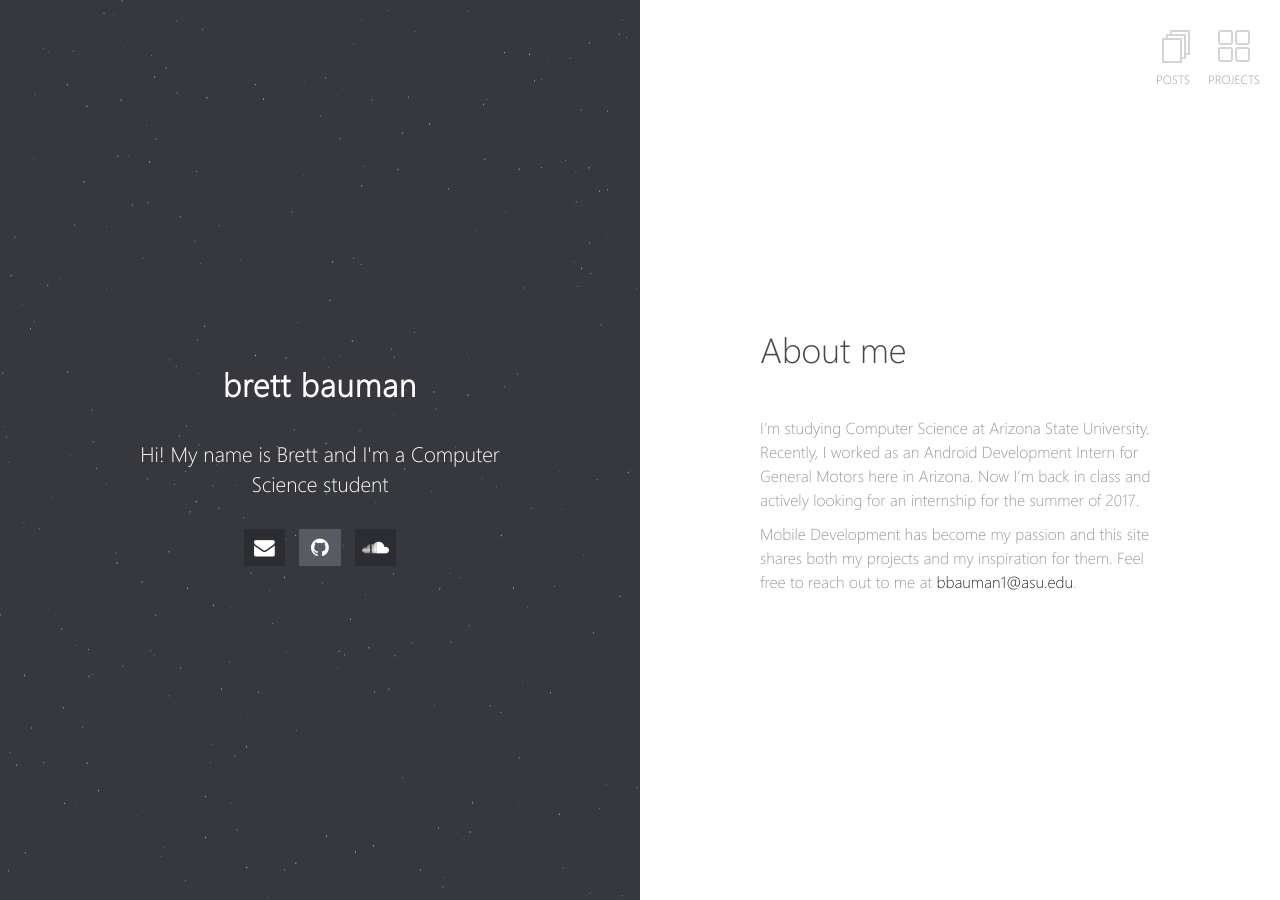
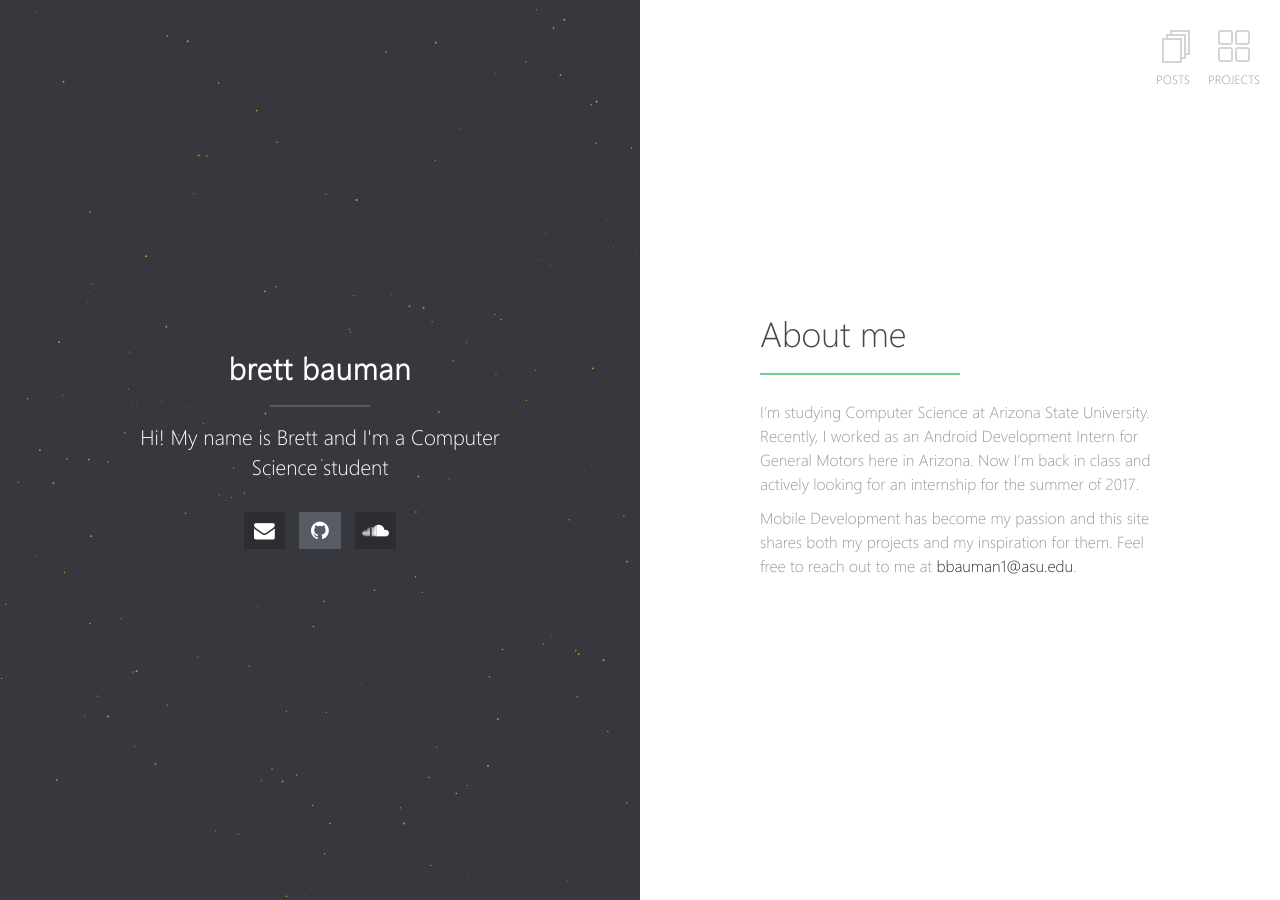
Before and after one commit to bbauman1/bbauman1.github.io, a Jekyll site: the page built from index.md, in a window 1280 px wide. Built offline with Jekyll 4.4.1, drawn with Linux system fonts in a browser that asks for light colours.

```diff
--- a/_layouts/home.html
+++ b/_layouts/home.html
@@ -10,7 +10,7 @@ layout: compress
   <div class="block-left">
     <div class="content">
       <div class="main-info">
-      <!--  <a href="{{ site.url }}" class="logo"><img src="{{ site.url }}/images/{{ site.logo }}"></a> -->
+       <!-- <a href="{{ site.url }}" class="logo"><img src="{{ site.url }}/images/{{ site.logo }}"></a> -->
         <h1>
           {{ site.title }}
         </h1>
--- a/assets/_sass/_site.scss
+++ b/assets/_sass/_site.scss
@@ -300,9 +300,7 @@ canvas {
   max-width: 400px;
   width: 100%;
   margin: 0 auto;
-  h1 {
-    text-transform: none;
-  }
+  h1,
   h2 {
     font-size: 30px;
     position: relative;
--- a/assets/js/canvas.js
+++ b/assets/js/canvas.js
@@ -1,7 +1,64 @@
-$(function(){var canvas=document.querySelector('canvas'),ctx=canvas.getContext('2d'),color='#72cc96';canvas.width=window.innerWidth;canvas.height=window.innerHeight;canvas.style.display='block';ctx.fillStyle=color;ctx.lineWidth=.1;ctx.strokeStyle=color;var mousePosition={x:30*canvas.width/100,y:30*canvas.height/100};var dots={nb:500,distance:80,d_radius:150,array:[]};function Dot(){this.x=Math.random()*canvas.width;this.y=Math.random()*canvas.height;this.vx=-.5+Math.random();this.vy=-.5+Math.random();this.radius=Math.random();}
-Dot.prototype={create:function(){ctx.beginPath();ctx.arc(this.x,this.y,this.radius,0,Math.PI*2,false);ctx.fill();},animate:function(){for(i=0;i<dots.nb;i++){var dot=dots.array[i];if(dot.y<0||dot.y>canvas.height){dot.vx=dot.vx;dot.vy=-dot.vy;}
-else if(dot.x<0||dot.x>canvas.width){dot.vx=-dot.vx;dot.vy=dot.vy;}
-dot.x+=dot.vx;dot.y+=dot.vy;}},line:function(){for(i=0;i<dots.nb;i++){for(j=0;j<dots.nb;j++){i_dot=dots.array[i];j_dot=dots.array[j];}}}};function createDots(){ctx.clearRect(0,0,canvas.width,canvas.height);for(i=0;i<dots.nb;i++){dots.array.push(new Dot());dot=dots.array[i];dot.create();}
-dot.line();dot.animate();}
-$('canvas').on('mousemove mouseleave',function(e){if(e.type=='mousemove'){mousePosition.x=e.pageX;mousePosition.y=e.pageY;}
-if(e.type=='mouseleave'){mousePosition.x=canvas.width/2;mousePosition.y=canvas.height/2;}});setInterval(createDots,1000/30);});
+// $(function(){var canvas=document.querySelector('canvas'),ctx=canvas.getContext('2d'),color='#72cc96';canvas.width=window.innerWidth;canvas.height=window.innerHeight;canvas.style.display='block';ctx.fillStyle=color;ctx.lineWidth=.1;ctx.strokeStyle=color;var mousePosition={x:30*canvas.width/100,y:30*canvas.height/100};var dots={nb:500,distance:80,d_radius:150,array:[]};function Dot(){this.x=Math.random()*canvas.width;this.y=Math.random()*canvas.height;this.vx=-.5+Math.random();this.vy=-.5+Math.random();this.radius=Math.random();}
+// Dot.prototype={create:function(){ctx.beginPath();ctx.arc(this.x,this.y,this.radius,0,Math.PI*2,false);ctx.fill();},animate:function(){for(i=0;i<dots.nb;i++){var dot=dots.array[i];if(dot.y<0||dot.y>canvas.height){dot.vx=dot.vx;dot.vy=-dot.vy;}
+// else if(dot.x<0||dot.x>canvas.width){dot.vx=-dot.vx;dot.vy=dot.vy;}
+// dot.x+=dot.vx;dot.y+=dot.vy;}},line:function(){for(i=0;i<dots.nb;i++){for(j=0;j<dots.nb;j++){i_dot=dots.array[i];j_dot=dots.array[j];}}}};function createDots(){ctx.clearRect(0,0,canvas.width,canvas.height);for(i=0;i<dots.nb;i++){dots.array.push(new Dot());dot=dots.array[i];dot.create();}
+// dot.line();dot.animate();}
+// $('canvas').on('mousemove mouseleave',function(e){if(e.type=='mousemove'){mousePosition.x=e.pageX;mousePosition.y=e.pageY;}
+// if(e.type=='mouseleave'){mousePosition.x=canvas.width/2;mousePosition.y=canvas.height/2;}});setInterval(createDots,1000/30);});
+
+$(function() {
+  'use strict';
+
+  var canvas = document.querySelector('canvas'),
+    context = canvas.getContext('2d'),
+    color = '#98B232',
+    count = 250,
+    flakes = [];
+
+  canvas.width = window.innerWidth / 2;
+  canvas.height = window.innerHeight;
+  canvas.style.display = 'block';
+
+  context.fillStyle = color;
+  context.lineWidth = 0.1;
+  context.strokeStyle = color;
+
+  for (var i = 0; i < count; i++) {
+    flakes.push(new Flake());
+  }
+
+  setInterval(animate, 1000 / 30);
+
+  function animate () {
+    context.clearRect(0, 0, canvas.width, canvas.height);
+
+    for (var flake of flakes) {
+      flake.draw();
+
+      if (flake.y < 0 || flake.y > canvas.height) {
+        flake.vx = flake.vx;
+        flake.vy = -flake.vy;
+      }
+      else if (flake.x < 0 || flake.x > canvas.width) {
+        flake.vx = -flake.vx;
+        flake.vy = flake.vy;
+      }
+      flake.x += flake.vx;
+      flake.y += flake.vy;
+    }
+  }
+
+  function Flake () {
+    this.x = Math.random() * canvas.width;
+    this.y = Math.random() * canvas.height;
+    this.vx = -.5 + Math.random();
+    this.vy = -.5 + Math.random();
+    this.radius = Math.random();
+
+    this.draw = function draw () {
+      context.beginPath();
+      context.arc(this.x, this.y, this.radius, 0, Math.PI * 2, false);
+      context.fill();
+    }
+  }
+});
```
Also changed, not shown: 8 other files.
